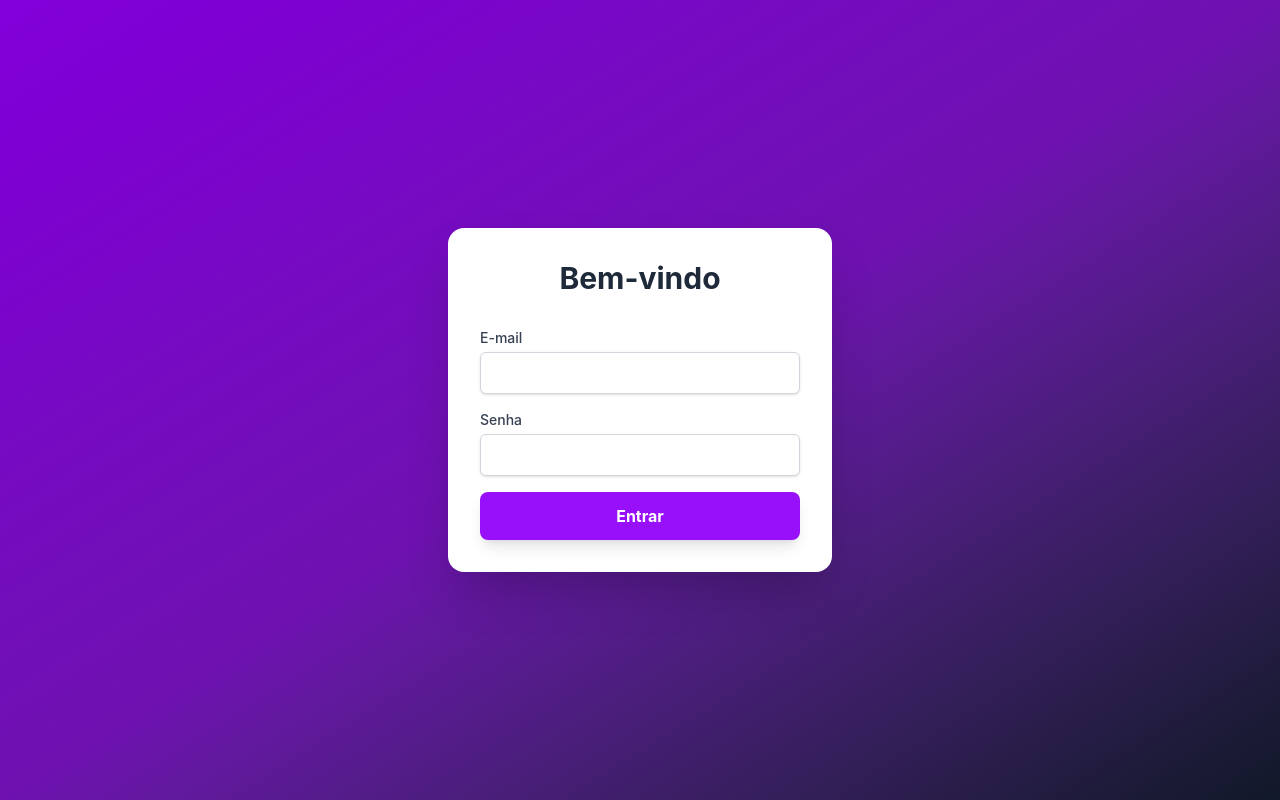
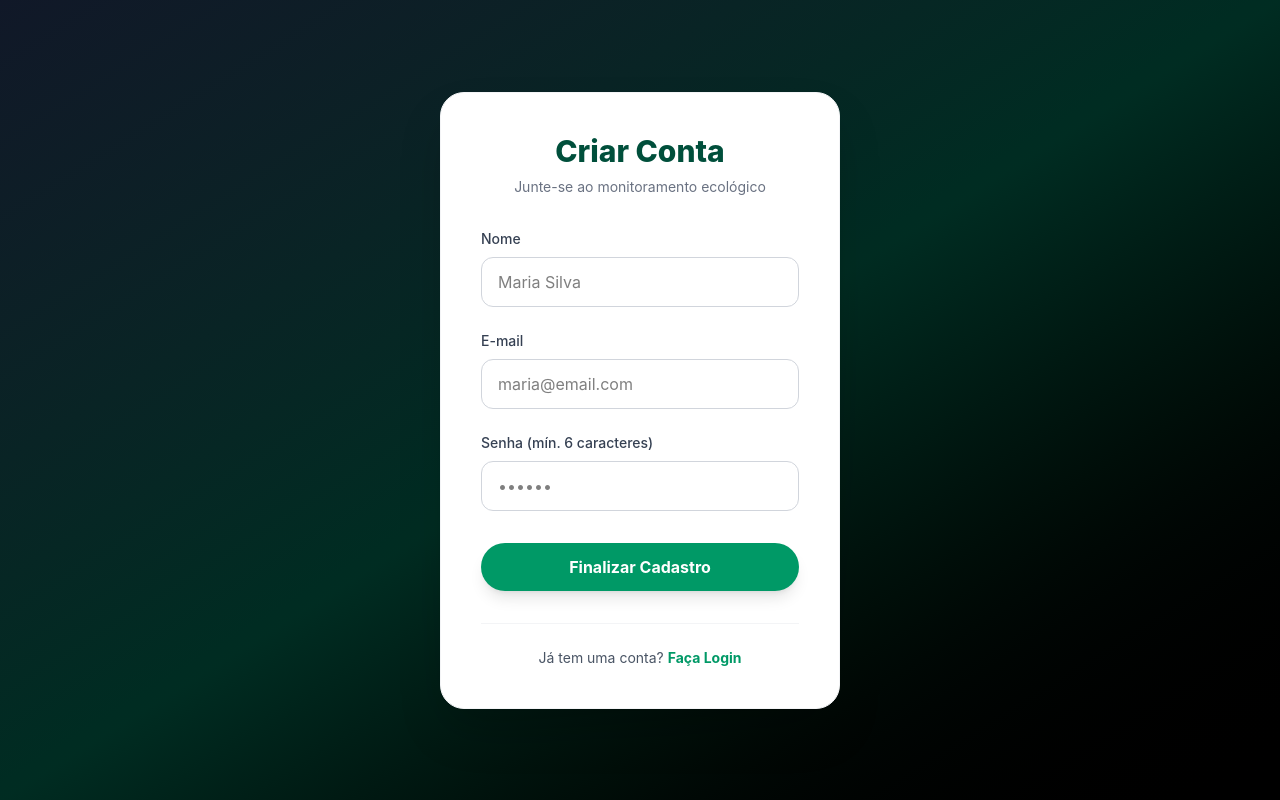
Before and after one commit to PED-LCN/PIEC1_Project, a React (Vite) app in the folder frontend/: page /register in a window 1280 px wide. Before the commit this address led to /login. Built offline with nearby package versions, Linux system fonts and the light colour scheme.

Commit message:
alterações design e primeira requisição para api

```diff
--- a/frontend/src/App.jsx
+++ b/frontend/src/App.jsx
@@ -1,12 +1,22 @@
 import { BrowserRouter, Routes, Route, Navigate } from "react-router-dom";
 import Sidebar from "./components/SideBar";
 import NavigationMobile from "./components/NavigationMobile";
-import React, { useState } from "react";
+import React, { useState, useEffect } from "react";
 import Login from "./pages/Login";
+import Register from "./pages/Register";
 import Devices from "./pages/Devices";
 
 export default function App() {
-  const [possui_login, setPossui_login] = useState(false); //teste, depois o processo será pelo backend
+  const [possui_login, setPossui_login] = useState(
+    !!localStorage.getItem("token")
+  );
+
+  const handleLogout = () => {
+    localStorage.removeItem("token");
+    localStorage.removeItem("usuarioId");
+    setPossui_login(false);
+  };
+
   return (
     <BrowserRouter>
       {!possui_login ? (
@@ -15,16 +25,34 @@ export default function App() {
             path="/login"
             element={<Login onLogin={() => setPossui_login(true)} />}
           />
+          <Route
+            path="/register"
+            element={
+              <Register
+                onNavigateToLogin={() => (window.location.href = "/login")}
+              />
+            }
+          />
+
           <Route path="*" element={<Navigate to="/login" />} />
         </Routes>
       ) : (
-        <div className="flex">
-          <Sidebar />
+        <div className="flex flex-col md:flex-row">
+          <Sidebar onLogout={handleLogout} />
           <NavigationMobile />
-          <div className="flex-1 p-6 bg-gray-100 min-h-screen">
+
+          <div className="flex-1 p-4 md:p-6 bg-gray-100 min-h-screen">
             <Routes>
-              <Route path="/" element={<Navigate to="/products" />} />
+              <Route path="/" element={<Navigate to="/dispositivos" />} />
+
               <Route path="/dispositivos" element={<Devices />} />
+
+              <Route path="/login" element={<Navigate to="/dispositivos" />} />
+
+              <Route
+                path="*"
+                element={<h1 className="p-4">Página não encontrada</h1>}
+              />
             </Routes>
           </div>
         </div>
--- a/frontend/src/components/Button.jsx
+++ b/frontend/src/components/Button.jsx
@@ -8,7 +8,7 @@ export default function Button({
     <button
       type={type}
       onClick={onClick}
-      className={`bg-purple-600 hover:bg-purple-700 hover:scale-105 text-white font-bold px-8 py-3 rounded-full shadow-lg transition-all duration-300 ${className}`}
+      className={`bg-emerald-600 hover:bg-emerald-700 hover:scale-105 text-white font-bold px-8 py-3 rounded-full shadow-lg transition-all duration-300 ${className}`}
     >
       {text}
     </button>
--- a/frontend/src/components/Input.jsx
+++ b/frontend/src/components/Input.jsx
@@ -18,7 +18,7 @@ export default function Input({
         value={value}
         onChange={onChange}
         className={`px-4 py-3 rounded-xl border border-gray-300
-          focus:outline-none focus:ring-2 focus:ring-red-500
+          focus:outline-none focus:ring-2 focus:ring-emerald-800
           transition-all duration-300 ${className}`}
       />
     </div>
--- a/frontend/src/pages/Login.jsx
+++ b/frontend/src/pages/Login.jsx
@@ -1,40 +1,95 @@
-import React from "react";
+import React, { useState } from "react";
+import { useNavigate } from "react-router-dom";
+import Button from "../components/Button";
+import Input from "../components/Input";
 
 export default function Login({ onLogin }) {
+  const [email, setEmail] = useState("");
+  const [senha, setSenha] = useState("");
+  const [erro, setErro] = useState("");
+
+  const navigate = useNavigate();
+
+  async function handleSubmit(e) {
+    e.preventDefault();
+    setErro("");
+
+    try {
+      const response = await fetch(
+        "https://web-production-2044e.up.railway.app/api/usuarios/login",
+        {
+          method: "POST",
+          headers: {
+            "Content-Type": "application/json",
+          },
+          body: JSON.stringify({ email, senha }),
+        }
+      );
+
+      const data = await response.json();
+
+      if (response.ok) {
+        localStorage.setItem("token", data.token);
+        if (data.user?.id) {
+          localStorage.setItem("usuarioId", data.user.id);
+        }
+        onLogin();
+      } else {
+        setErro(data.message || "E-mail ou senha incorretos");
+      }
+    } catch (error) {
+      setErro("Não foi possível conectar ao servidor");
+    }
+  }
+
   return (
-    <div className="min-h-screen flex items-center justify-center bg-gradient-to-br from-purple-700 via-purple-800 to-gray-900">
-      <div className="bg-white p-8 rounded-2xl shadow-2xl w-96">
-        <h2 className="text-3xl font-bold text-center text-gray-800 mb-8">
-          Bem-vindo
+    <div className="relative min-h-screen flex items-center justify-center bg-gradient-to-br from-gray-900 via-emerald-950 to-black">
+      <div className="bg-white p-10 rounded-3xl shadow-2xl w-[400px] border border-gray-100">
+        <h2 className="text-3xl font-extrabold text-center text-emerald-900 mb-2">
+          Eco Monitor
         </h2>
+        <p className="text-center text-gray-500 mb-8 text-sm">
+          Acesse sua conta para gerenciar dispositivos
+        </p>
 
-        <div className="space-y-4">
-          <div>
-            <label className="block text-sm font-medium text-gray-700">
-              E-mail
-            </label>
-            <input
-              type="email"
-              className="mt-1 block w-full px-3 py-2 bg-white border border-gray-300 rounded-md shadow-sm focus:outline-none focus:ring-purple-500 focus:border-purple-500"
-            />
+        {erro && (
+          <div className="bg-red-50 border-l-4 border-red-500 p-3 mb-6 rounded-r-md">
+            <p className="text-red-600 text-xs font-semibold">{erro}</p>
           </div>
+        )}
 
-          <div>
-            <label className="block text-sm font-medium text-gray-700">
-              Senha
-            </label>
-            <input
-              type="password"
-              className="mt-1 block w-full px-3 py-2 bg-white border border-gray-300 rounded-md shadow-sm focus:outline-none focus:ring-purple-500 focus:border-purple-500"
-            />
+        <form onSubmit={handleSubmit} className="space-y-6">
+          <Input
+            label="E-mail"
+            type="email"
+            placeholder="seu@email.com"
+            value={email}
+            onChange={(e) => setEmail(e.target.value)}
+          />
+
+          <Input
+            label="Senha"
+            type="password"
+            placeholder="••••••••"
+            value={senha}
+            onChange={(e) => setSenha(e.target.value)}
+          />
+
+          <div className="pt-2">
+            <Button text="Entrar" type="submit" className="w-full" />
           </div>
+        </form>
 
-          <button
-            onClick={onLogin}
-            className="w-full bg-purple-600 hover:bg-purple-700 text-white font-bold py-3 rounded-lg transition-all duration-300 shadow-lg"
-          >
-            Entrar
-          </button>
+        <div className="mt-8 text-center border-t border-gray-100 pt-6">
+          <p className="text-sm text-gray-600">
+            Ainda não tem acesso?{" "}
+            <button
+              onClick={() => navigate("/register")}
+              className="text-emerald-600 font-bold hover:text-emerald-800 transition-colors"
+            >
+              Criar conta gratuita
+            </button>
+          </p>
         </div>
       </div>
     </div>
--- /dev/null
+++ b/frontend/src/pages/Register.jsx
@@ -0,0 +1,121 @@
+import React, { useState } from "react";
+import Button from "../components/Button";
+import Input from "../components/Input";
+
+export default function Register({ onNavigateToLogin }) {
+  const [nome, setNome] = useState("");
+  const [email, setEmail] = useState("");
+  const [senha, setSenha] = useState("");
+  const [erro, setErro] = useState("");
+  const [sucesso, setSucesso] = useState(false);
+
+  async function handleSubmit(e) {
+    e.preventDefault();
+    setErro("");
+
+    if (senha.length < 6) {
+      setErro("A senha deve ter pelo menos 6 caracteres.");
+      return;
+    }
+
+    try {
+      const response = await fetch(
+        "https://web-production-2044e.up.railway.app/api/usuarios",
+        {
+          method: "POST",
+          headers: {
+            "Content-Type": "application/json",
+          },
+          body: JSON.stringify({ nome, email, senha }),
+        }
+      );
+
+      if (response.ok) {
+        setSucesso(true);
+        setTimeout(() => {
+          onNavigateToLogin();
+        }, 2000);
+      } else {
+        const data = await response.json();
+        setErro(data.message || "Erro ao realizar cadastro.");
+      }
+    } catch (error) {
+      setErro("Não foi possível conectar ao servidor.");
+    }
+  }
+
+  return (
+    <div className="min-h-screen flex items-center justify-center bg-gradient-to-br from-gray-900 via-emerald-950 to-black">
+      <div className="bg-white p-10 rounded-3xl shadow-2xl w-[400px] border border-gray-100">
+        <h2 className="text-3xl font-extrabold text-center text-emerald-900 mb-2">
+          Criar Conta
+        </h2>
+        <p className="text-center text-gray-500 mb-8 text-sm">
+          Junte-se ao monitoramento ecológico
+        </p>
+
+        {erro && (
+          <div className="bg-red-50 border-l-4 border-red-500 p-3 mb-6 rounded-r-md">
+            <p className="text-red-600 text-xs font-semibold text-center">
+              {erro}
+            </p>
+          </div>
+        )}
+
+        {sucesso && (
+          <div className="bg-emerald-50 border-l-4 border-emerald-500 p-3 mb-6 rounded-r-md">
+            <p className="text-emerald-600 text-xs font-semibold text-center">
+              Cadastro realizado! Redirecionando...
+            </p>
+          </div>
+        )}
+
+        <form onSubmit={handleSubmit} className="space-y-6">
+          <Input
+            label="Nome"
+            type="text"
+            placeholder="Maria Silva"
+            value={nome}
+            onChange={(e) => setNome(e.target.value)}
+          />
+
+          <Input
+            label="E-mail"
+            type="email"
+            placeholder="maria@email.com"
+            value={email}
+            onChange={(e) => setEmail(e.target.value)}
+          />
+
+          <Input
+            label="Senha (mín. 6 caracteres)"
+            type="password"
+            placeholder="••••••"
+            value={senha}
+            onChange={(e) => setSenha(e.target.value)}
+          />
+
+          <div className="pt-2">
+            <Button
+              text="Finalizar Cadastro"
+              type="submit"
+              className="w-full"
+            />
+          </div>
+        </form>
+
+        <div className="mt-8 text-center border-t border-gray-100 pt-6">
+          <p className="text-sm text-gray-600">
+            Já tem uma conta?{" "}
+            <button
+              onClick={onNavigateToLogin}
+              className="text-emerald-600 font-bold hover:text-emerald-800 transition-colors"
+            >
+              Faça Login
+            </button>
+          </p>
+        </div>
+      </div>
+    </div>
+  );
+}
```
Also changed, not shown: frontend/src/pages/Devices.jsx (+27 -6 lines).
